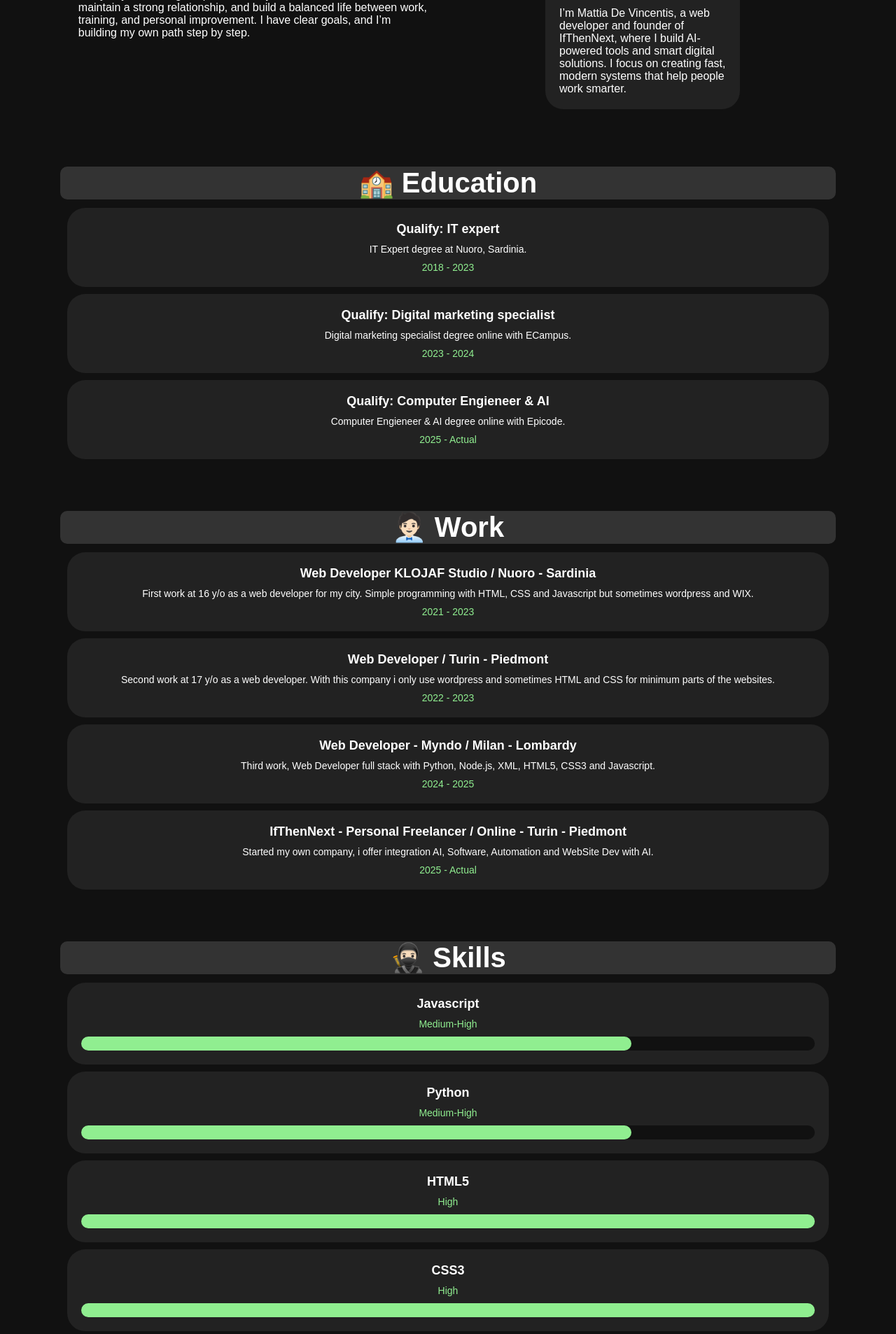
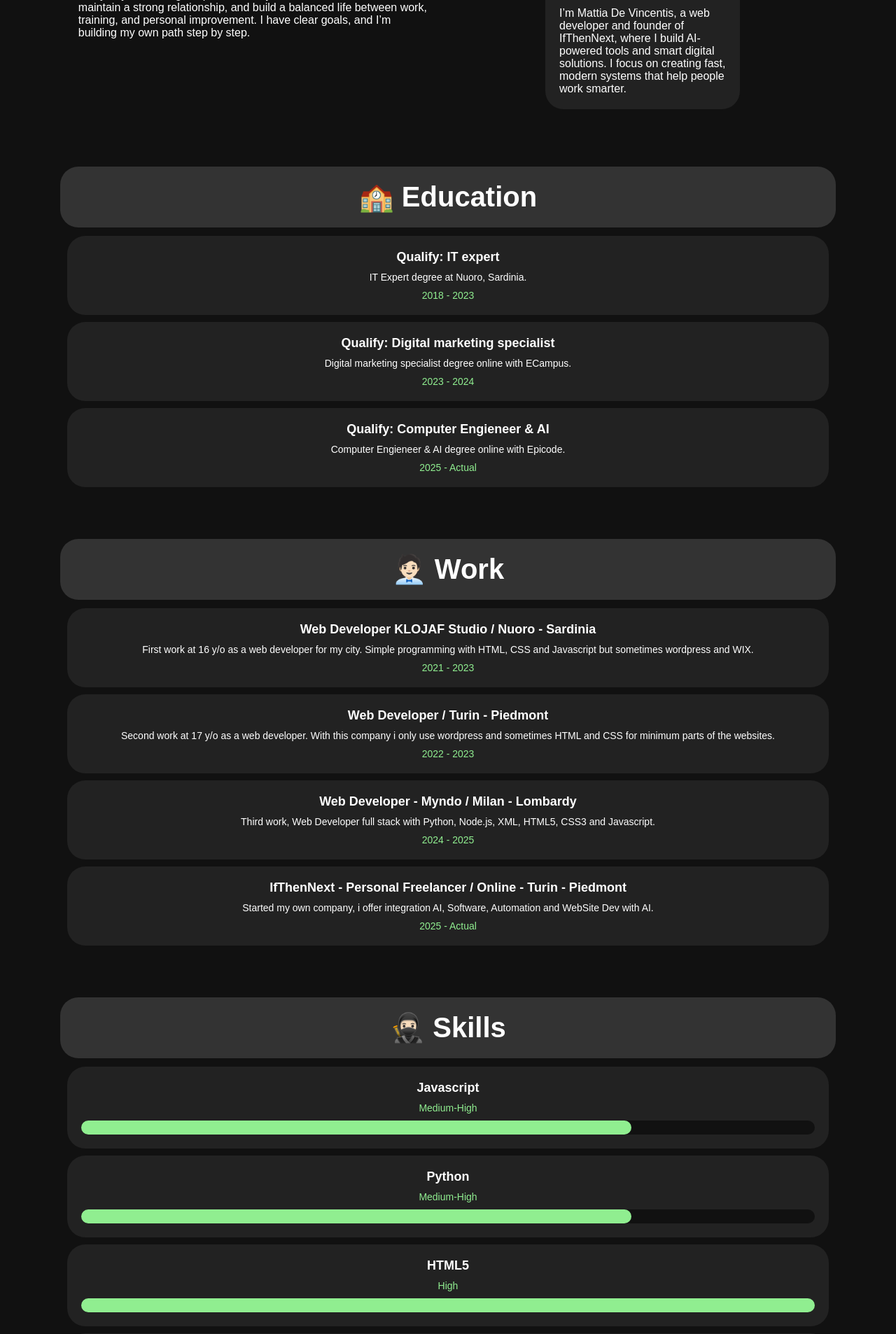
Before and after one commit to mattiadv-apsales/EXAM-WEB-DEV, a Flask app: page / in a window 1280 px wide. Shown: the part 1224-3130 px from the top of the page at 70% size. Run offline with Flask 3, Linux system fonts and the light colour scheme.

Commit message:
update file

```diff
--- a/page_visual.json
+++ b/page_visual.json
@@ -1,3 +1,3 @@
 {
-    "visual": 117
+    "visual": 119
 }
--- a/static/style/main.css
+++ b/static/style/main.css
@@ -313,7 +313,8 @@ thead > tr > th {
     font-weight: 800;
     color: var(--white) !important;
     background: var(--color-white-theme) !important;
-    border-radius: 10px;
+    border-radius: 26px;
+    padding: 20px;
 }
 
 .education {
```
